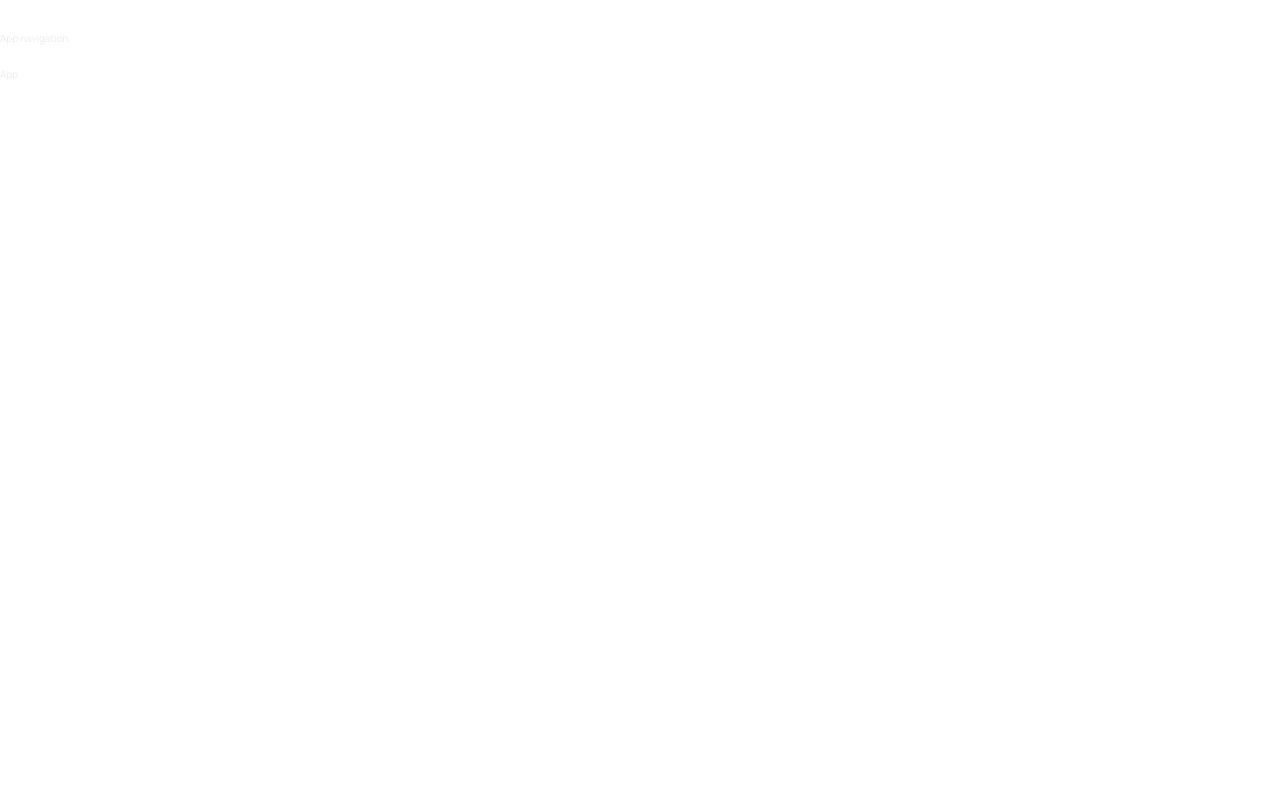
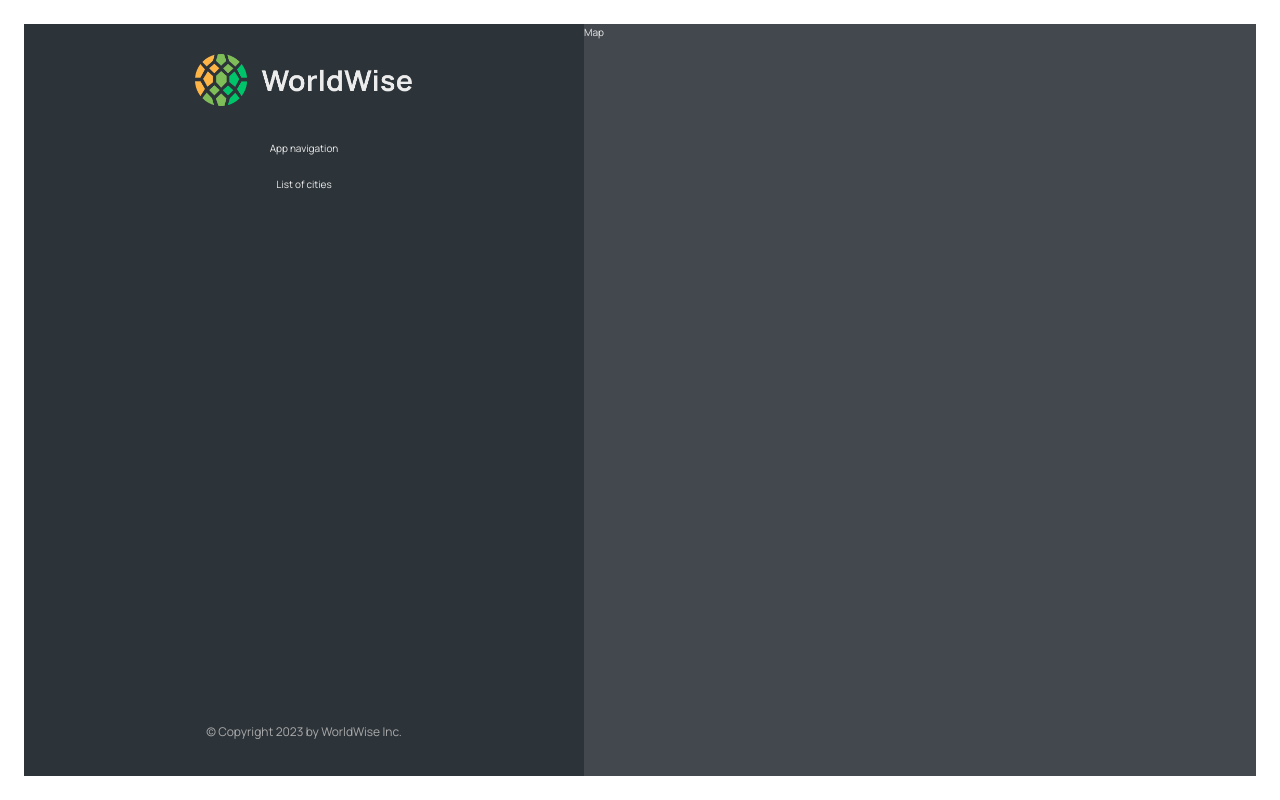
Before and after one commit to cathrynngaosi/worldwise, a React (Vite) app: page /app in a window 1280 px wide. Built offline with nearby package versions, Linux system fonts and the light colour scheme.

Commit message:
Build the App Layout

```diff
--- /dev/null
+++ b/src/components/Map.jsx
@@ -0,0 +1,7 @@
+import styles from "./Map.module.css";
+
+function Map() {
+  return <div className={styles.mapContainer}>Map</div>;
+}
+
+export default Map;
--- /dev/null
+++ b/src/components/Sidebar.jsx
@@ -0,0 +1,21 @@
+import AppNav from "./AppNav";
+import Logo from "./Logo";
+import styles from "./Sidebar.module.css";
+
+function Sidebar() {
+  return (
+    <div className={styles.sidebar}>
+      <Logo />
+      <AppNav />
+
+      <p>List of cities</p>
+      <footer className={styles.footer}>
+        <p className={styles.copyright}>
+          &copy; Copyright {new Date().getFullYear()} by WorldWise Inc.
+        </p>
+      </footer>
+    </div>
+  );
+}
+
+export default Sidebar;
--- a/src/pages/AppLayout.jsx
+++ b/src/pages/AppLayout.jsx
@@ -1,10 +1,12 @@
-import AppNav from "../components/AppNav";
+import Map from "../components/Map";
+import Sidebar from "../components/Sidebar";
+import styles from "./AppLayout.module.css";
 
 function AppLayout() {
   return (
-    <div>
-      <AppNav />
-      <p> App </p>
+    <div className={styles.app}>
+      <Sidebar />
+      <Map />
     </div>
   );
 }
```
